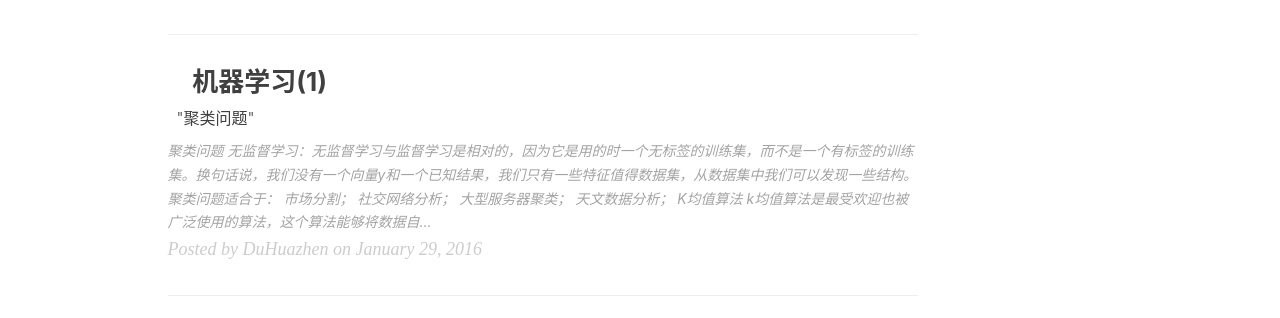
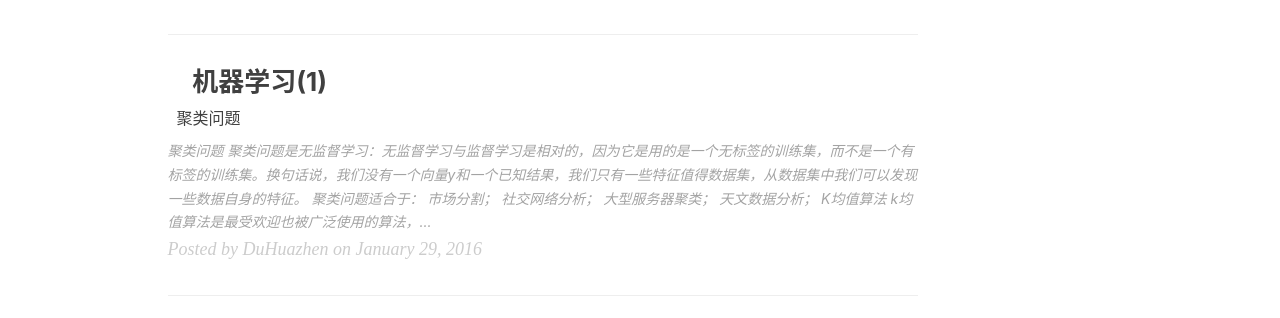
Before and after one commit to duhuazhen/duhuazhen.github.io, a Jekyll site: the page built from index.html, in a window 1280 px wide. Shown: the part 1482-1800 px from the top of the page. Built offline with Jekyll 4.4.1, drawn with Linux system fonts in a browser that asks for light colours; nearby versions of some CDN libraries; the list of posts is cut into pages by our own code; comment, search, counter and statistics services are not loaded.

Commit message:
Update 2016-1-05-Cluster.markdown

```diff
--- a/_posts/2016-1-05-Cluster.markdown
+++ b/_posts/2016-1-05-Cluster.markdown
@@ -1,7 +1,7 @@
 ---
 layout:      post
 title:       机器学习(1)
-subtitle:    "聚类问题"
+subtitle:    聚类问题
 date:        2016-01-29 12:00:00
 author:      "DuHuazhen"
 header-img: "img/post-bg-2015.jpg"
@@ -14,9 +14,9 @@
 <script type="text/javascript" async src="https://cdnjs.cloudflare.com/ajax/libs/mathjax/2.7.1/MathJax.js?config=TeX-MML-AM_CHTML"></script>
 # 聚类问题
 
-无监督学习：无监督学习与监督学习是相对的，因为它是用的时一个无标签的训练集，而不是一个有标签的训练集。换句话说，我们没有一个向量y和一个已知结果，我们只有一些特征值得数据集，从数据集中我们可以发现一些结构。
+聚类问题是无监督学习：无监督学习与监督学习是相对的，因为它是用的是一个无标签的训练集，而不是一个有标签的训练集。换句话说，我们没有一个向量y和一个已知结果，我们只有一些特征值得数据集，从数据集中我们可以发现一些数据自身的特征。
 
-聚类问题适合于：
+#### 聚类问题适合于：
 
 市场分割；
 
@@ -28,7 +28,7 @@
 
 ## K均值算法
 
-k均值算法是最受欢迎也被广泛使用的算法，这个算法能够将数据自动的分类到一些子集中去：
+k均值算法是最受欢迎也被广泛使用的算法，这个算法能够将数据自动地分类到一些子集中去，主要通过以下步骤来实现（以两个聚类作为示例）：
 
 1、随机分配两个数据点，成为聚类中心点；
 
@@ -47,7 +47,7 @@
 
 注意我们不会使用X0=1的惯例。
 
-算法流程：
+#### 算法流程：
 
 第一个循环是聚类分配步骤。我们创造一个c向量（c(i)代表训练集x(i)的中心点）。我们可以写出聚类分配步骤的操作通过数学表示：
 $$ {c^{(k)}} = \arg {\min _k}||{x^{(i)}} - {u_k}|{|^2}$$
@@ -65,6 +65,8 @@
 ![image.png](https://upload-images.jianshu.io/upload_images/11573595-7f73a3119883da8c.png?imageMogr2/auto-orient/strip%7CimageView2/2/w/1240)
 
 因此这个平方项的惯例通常有两个目的:更快速的最小化和更少的计算了。
+
+
 
 第二个循环是移动中心点的步骤，我们需要移动每一个中心点到各自子集的中心点。
 
```
Also changed, not shown: other parts of _posts/2016-1-05-Cluster.markdown (+1 -1 lines).
